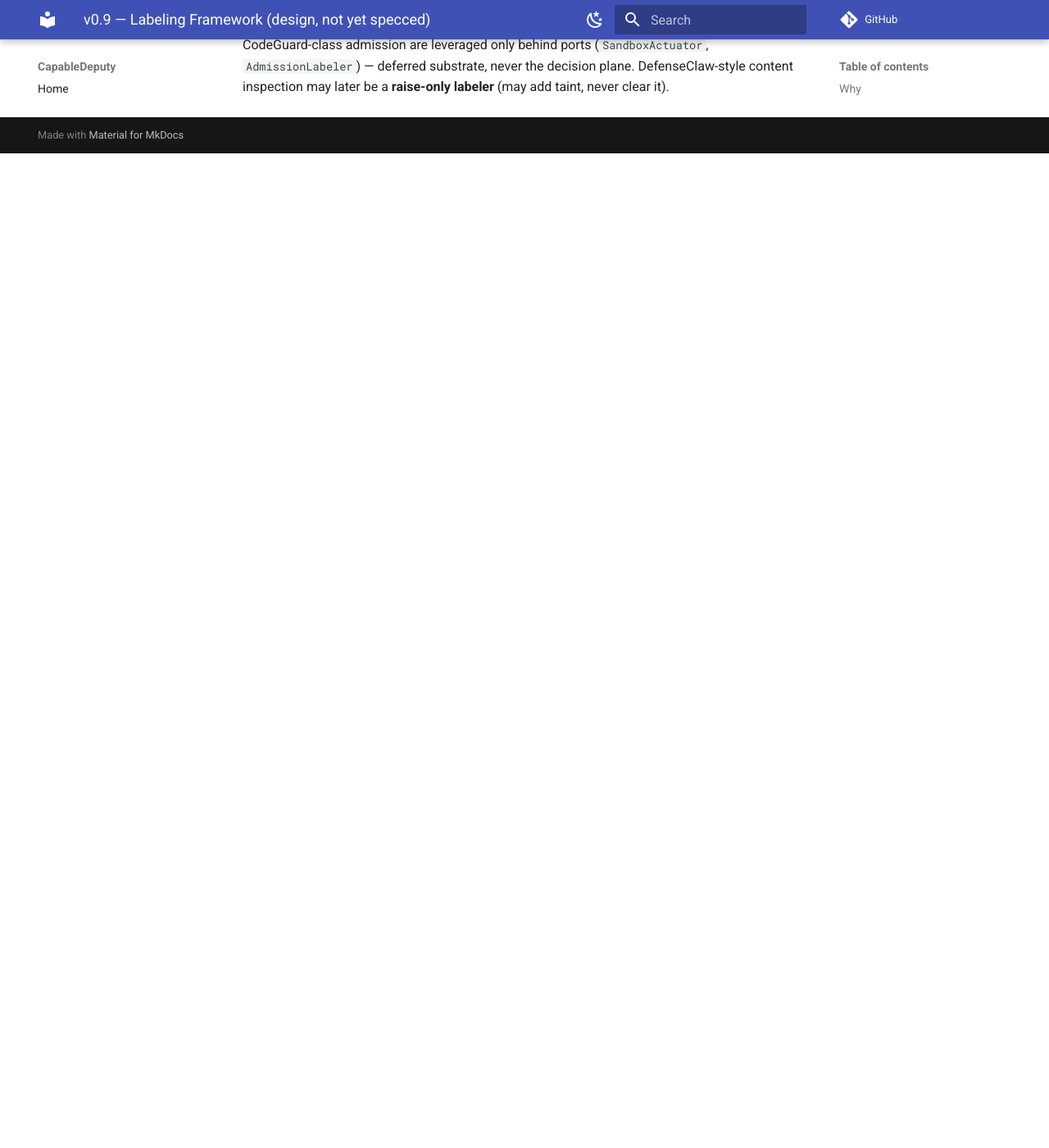
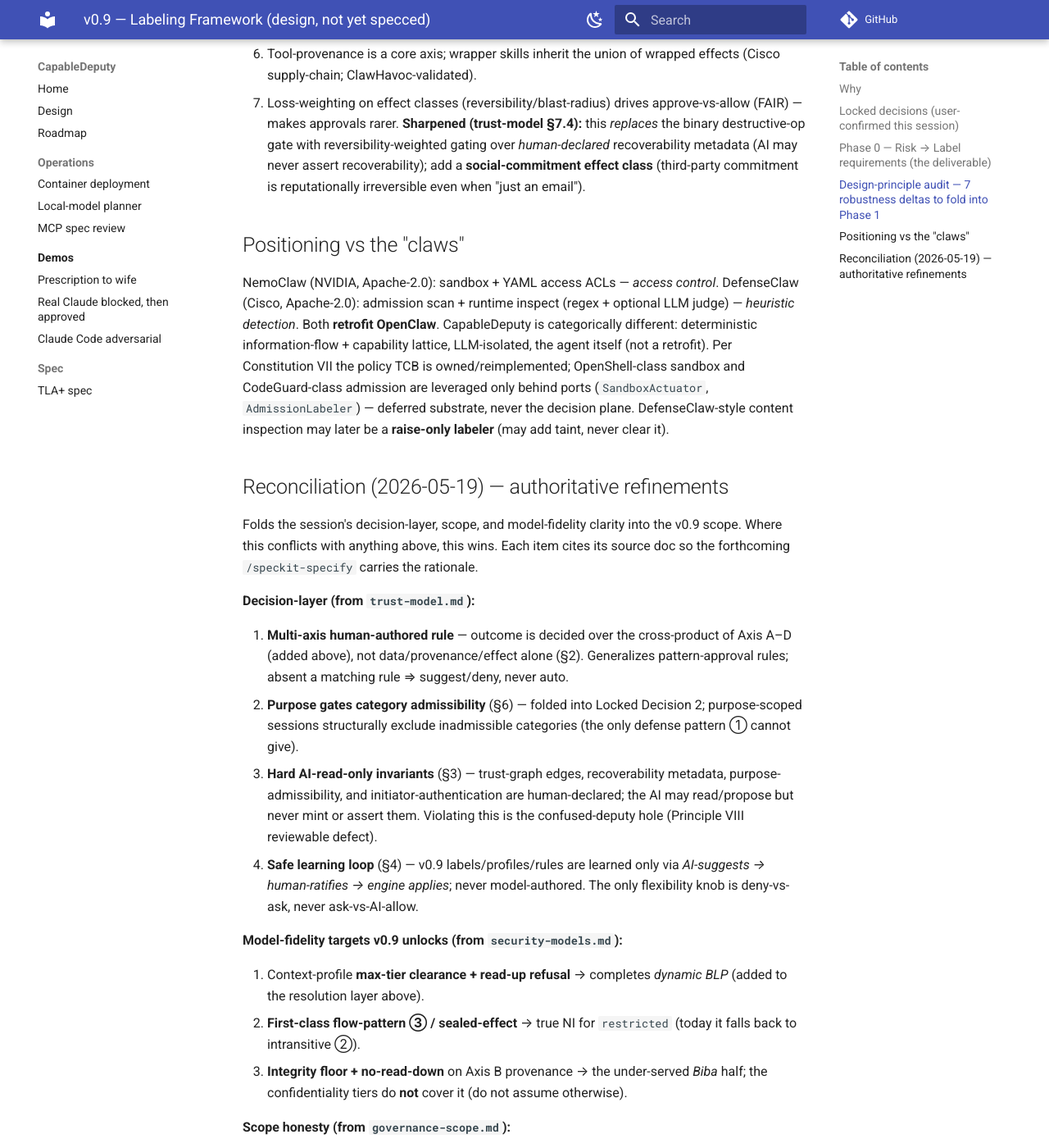
Before and after one commit to marctjones/capabledeputy, an MkDocs documentation site: the page built from docs/design-v0.9-labeling.md, in a window 1280 px wide and 1400 px high, scrolled down 2128 px. Shown: the whole window at 82% size. Built offline with MkDocs 1.6.1 and Material for MkDocs 9.7.7, drawn with Linux system fonts in a browser that asks for light colours; comment, search, counter and statistics services are not loaded; before the commit the page ends 2315 px from its top, so only the background shows below that; some of the changed text lies outside the part shown.

Commit message:
docs(v0.9): reconcile labeling design with decision-layer/scope/model-fidelity clarity
Fold the session's clarity into the v0.9 design before spec'ing: add
Axis D (decision context: initiator+auth, counterparty, expectedness,
recoverability); purpose gates category admissibility (trust-model §6);
context-profile max-tier clearance (dynamic BLP); sharpen the
reversibility/social-commitment delta; add an authoritative
Reconciliation section (AI-read-only invariants, safe learning loop,
Biba/pattern-③ targets, labeling-oracle honesty, preserved
explainability). 002 frozen at US1 MVP.

Co-Authored-By: Claude Opus 4.7 <noreply@anthropic.com>

```diff
--- a/docs/design-v0.9-labeling.md
+++ b/docs/design-v0.9-labeling.md
@@ -1,10 +1,14 @@
 # v0.9 — Labeling Framework (design, not yet specced)
 
-Status: **design captured, not the active Spec Kit feature.** The
-active feature is `specs/002-capability-delegation-chains`. This file
-exists so the analysis below survives until v0.9 is formally
-`/speckit-specify`'d (constitution: architectural decisions MUST be
-captured where future readers find them, not only in conversation).
+Status: **design captured + reconciled 2026-05-19; not yet
+`/speckit-specify`'d.** 002 is frozen at its US1 MVP. This file
+survives until v0.9 is formally specced (constitution: architectural
+decisions MUST be captured where future readers find them). The
+**§Reconciliation** section at the foot is authoritative where it
+refines anything above it; it folds in the decision-layer, scope, and
+model-fidelity clarity from `docs/trust-model.md`,
+`docs/governance-scope.md`, and `docs/security-models.md`. Read this
+doc top-to-bottom, then treat Reconciliation as the override.
 
 ## Why
 
@@ -23,7 +27,12 @@ orthogonal axes while staying human-legible. Robust > comprehensive.
    is *resolved* `(data-category, user, use-case, purpose) → tier`,
    engine-side, outside LLM control. Distinct sensitive categories
    stay distinct (health ≠ financial ≠ credential); collapsing is a
-   policy-rule choice, never a labeling choice.
+   policy-rule choice, never a labeling choice. **Purpose also gates
+   category *admissibility*, not only tier** (trust-model §6): some
+   categories are inadmissible *inputs* to a purpose regardless of
+   sensitivity (`health ⊄ inputs(employee-evaluation)`) — the
+   inappropriate-context defense, enforced by purpose-scoped session
+   exclusion, not model restraint.
 3. **Tiered, approval-gated EXECUTE** — `EXECUTE.sandbox` allow,
    `EXECUTE.host/remote/deploy` human-approval (blast-radius weighted).
 4. **Curated + admission-controlled MCP** — no open marketplace;
@@ -48,9 +57,20 @@ risk (orphan labels pruned):
   classifier): `OBSERVE, FETCH, MUTATE_LOCAL, DESTROY, COMMUNICATE,
   TRANSACT, EXECUTE{.sandbox|.host|.remote|.deploy}, ADMINISTER,
   ACTUATE_PHYSICAL`.
+- **Axis D — decision context** (first-class scopes, human-declared,
+  AI-read-only; trust-model §2/§7): `initiator + authentication`
+  (cron-you-configured / authenticated-you / unauthenticated-inbound /
+  AI's-own-idea), `counterparty/relationship` (spouse / sibling /
+  someone-the-principal-replied-to / colleague / unknown),
+  `context-expectedness` (matches a configured job vs. anomalous),
+  `reversibility/recoverability` (human-declared per resource;
+  FAIR loss-weighted). These gate outcome ∈ {auto, suggest,
+  require-approval, deny}; absent a matching human-authored rule the
+  outcome is suggest/deny — never auto.
 - **Sensitivity-resolution layer**: context profiles map
   `(category, user, use-case, purpose) → {none, sensitive, regulated,
-  restricted, prohibited}`.
+  restricted, prohibited}`, **plus a per-profile max-tier clearance
+  with read-up refusal** (dynamic-BLP target, security-models.md).
 
 Risk register gated: OWASP LLM01/02/06/10, OWASP Agentic, MITRE ATLAS
 agent techniques (exfil-via-tool, modify-agent-config), Cisco
@@ -73,6 +93,12 @@ C/I/A, GDPR/HIPAA/PCI, FAIR loss-weighting.
    of wrapped effects (Cisco supply-chain; ClawHavoc-validated).
 7. Loss-weighting on effect classes (reversibility/blast-radius)
    drives approve-vs-allow (FAIR) — makes approvals rarer.
+   **Sharpened (trust-model §7.4):** this *replaces* the binary
+   destructive-op gate with reversibility-weighted gating over
+   *human-declared* recoverability metadata (AI may never assert
+   recoverability); add a **social-commitment effect class**
+   (third-party commitment is reputationally irreversible even when
+   "just an email").
 
 ## Positioning vs the "claws"
 
@@ -87,3 +113,58 @@ admission are leveraged only behind ports (`SandboxActuator`,
 `AdmissionLabeler`) — deferred substrate, never the decision plane.
 DefenseClaw-style content inspection may later be a **raise-only
 labeler** (may add taint, never clear it).
+
+## Reconciliation (2026-05-19) — authoritative refinements
+
+Folds the session's decision-layer, scope, and model-fidelity clarity
+into the v0.9 scope. Where this conflicts with anything above, this
+wins. Each item cites its source doc so the forthcoming
+`/speckit-specify` carries the rationale.
+
+**Decision-layer (from `trust-model.md`):**
+
+1. **Multi-axis human-authored rule** — outcome is decided over the
+   cross-product of Axis A–D (added above), not data/provenance/effect
+   alone (§2). Generalizes pattern-approval rules; absent a matching
+   rule ⇒ suggest/deny, never auto.
+2. **Purpose gates category admissibility** (§6) — folded into Locked
+   Decision 2; purpose-scoped sessions structurally exclude
+   inadmissible categories (the only defense pattern ① cannot give).
+3. **Hard AI-read-only invariants** (§3) — trust-graph edges,
+   recoverability metadata, purpose-admissibility, and
+   initiator-authentication are human-declared; the AI may read/propose
+   but never mint or assert them. Violating this is the
+   confused-deputy hole (Principle VIII reviewable defect).
+4. **Safe learning loop** (§4) — v0.9 labels/profiles/rules are learned
+   only via *AI-suggests → human-ratifies → engine applies*; never
+   model-authored. The only flexibility knob is deny-vs-ask, never
+   ask-vs-AI-allow.
+
+**Model-fidelity targets v0.9 unlocks (from `security-models.md`):**
+
+5. Context-profile **max-tier clearance + read-up refusal** → completes
+   *dynamic BLP* (added to the resolution layer above).
+6. **First-class flow-pattern ③ / sealed-effect** → true NI for
+   `restricted` (today it falls back to intransitive ②).
+7. **Integrity floor + no-read-down** on Axis B provenance → the
+   under-served *Biba* half; the confidentiality tiers do **not**
+   cover it (do not assume otherwise).
+
+**Scope honesty (from `governance-scope.md`):**
+
+8. **The labeling oracle is the load-bearing assumption.** v0.9 *is*
+   the labeling story, so the spec MUST state explicitly how a label
+   is assigned, what happens to mislabeled data (silent loss of all
+   downstream protection), and bound this honestly — label
+   provenance/assurance is in scope to *address*, not to hand-wave.
+9. **Deliberate non-goals stay non-goals** — v0.9 does not add model
+   accuracy/bias/eval/content-safety, privacy lawful-basis/consent/
+   DSAR, or substrate security. Secure-by-reduction (Principle VII):
+   cut a category/effect rather than ship it unenforceable.
+10. **Preserve decision/flow explainability** — every v0.9 resolution
+    (tier, admissibility, outcome) is a pure function of logged inputs;
+    no model self-narration recorded as rationale.
+
+**Next step:** `/speckit-specify` v0.9 from this reconciled doc →
+clarify → plan → tasks → analyze → implement. Do not implement ahead
+of tasks.md (Spec Kit discipline; Principle VIII).
```
